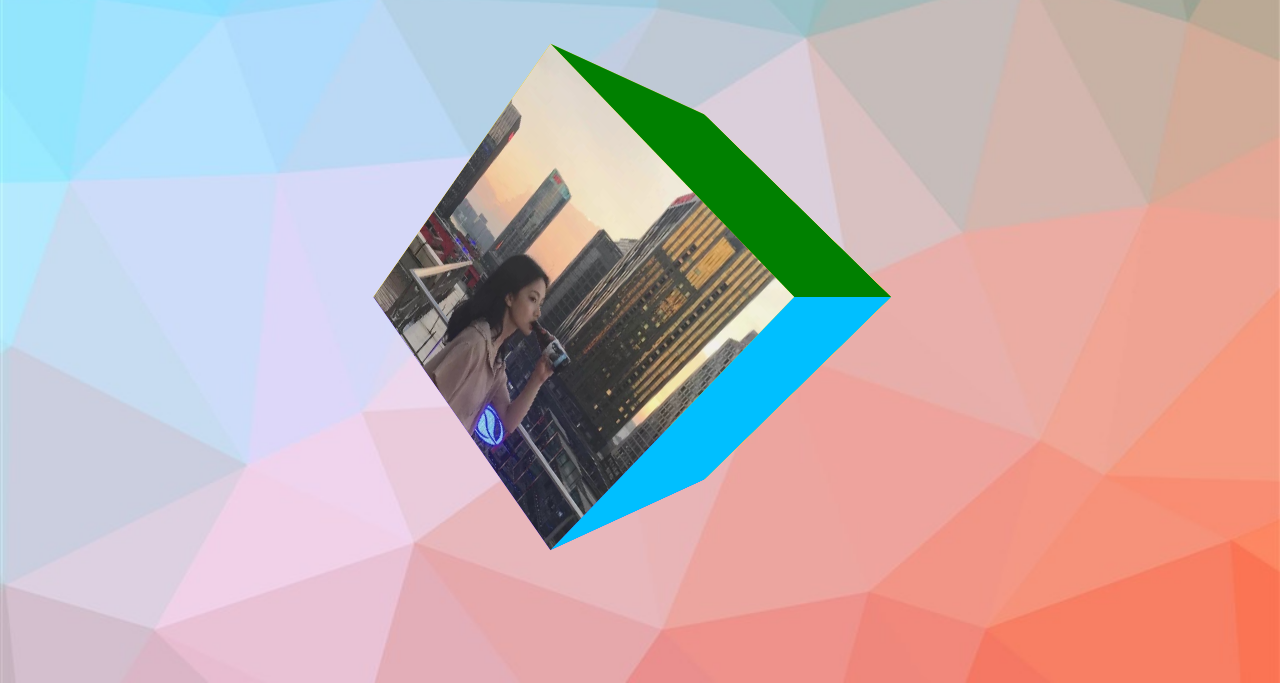
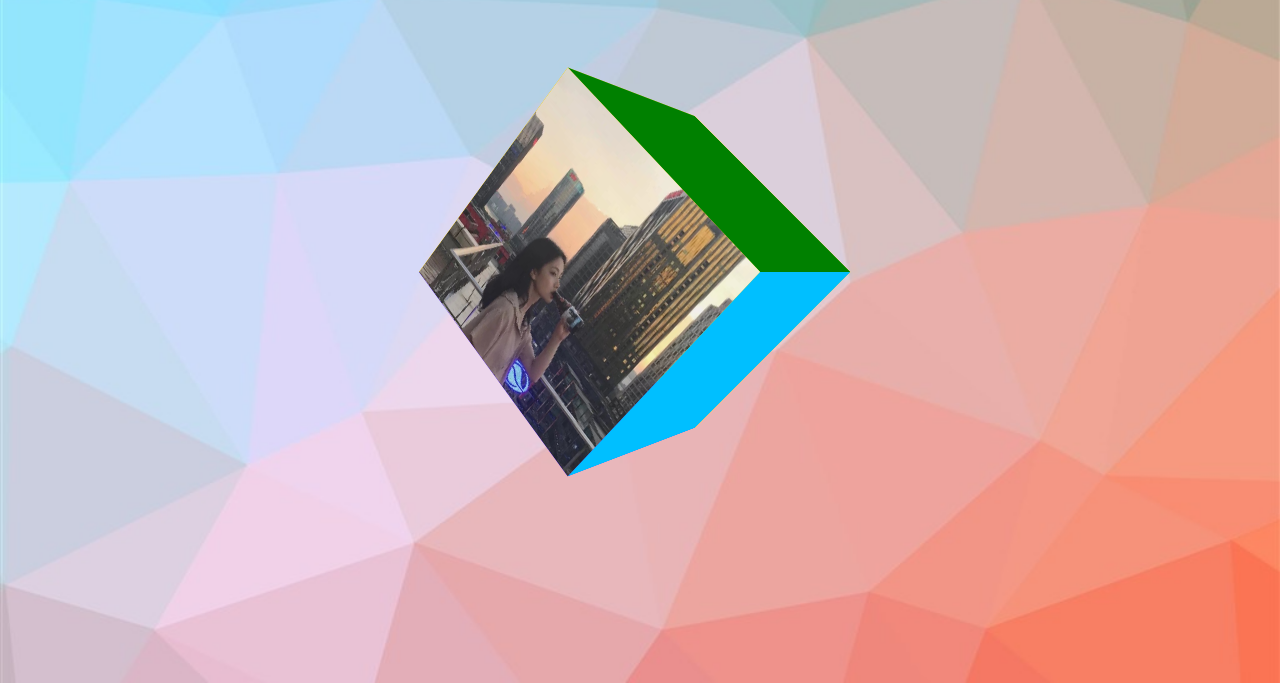
Before and after one commit to Lolivivi/Stranger, a plain HTML site: page index.html in a window 1280 px wide. Shown: the part 117-800 px from the top of the page. Drawn offline with Linux system fonts and the light colour scheme.

Commit message:
update by R

```diff
--- a/css/style1.css
+++ b/css/style1.css
@@ -26,8 +26,8 @@ body{
     margin-top: 50px;
 }
 #users{
-    width: 300px;
-    height: 300px;
+    width: 250px;
+    height: 250px;
     margin:150px auto;
     position: relative;
     transform:perspective(800px) rotateY(60deg) rotateX(-45deg);
@@ -60,26 +60,26 @@ body{
 }
 #link1{
     background-color: deepskyblue;
-    transform:translateZ(150px);
+    transform:translateZ(125px);
 }
 #link2{
-    transform:translateX(-150px) rotateY(90deg);
+    transform:translateX(-125px) rotateY(90deg);
     background: url(../images/index/photo2.JPG) no-repeat;
     background-size: 105%;
 }
 #link3{
     background-color: gold;
-    transform:translateZ(-150px);
+    transform:translateZ(-125px);
 }
 #link4{
     background-color: gold;
-    transform:translateX(150px) rotateY(90deg);
+    transform:translateX(125px) rotateY(90deg);
 }
 #link5{
     background-color: green;
-    transform:translateY(-150px) rotateX(90deg);
+    transform:translateY(-125px) rotateX(90deg);
 }
 #link6{
     background-color: #6633FF;
-    transform:translateY(150px) rotateX(90deg);
+    transform:translateY(125px) rotateX(90deg);
 }
```
Also changed, not shown: css/style2.css (+4 -3 lines).
